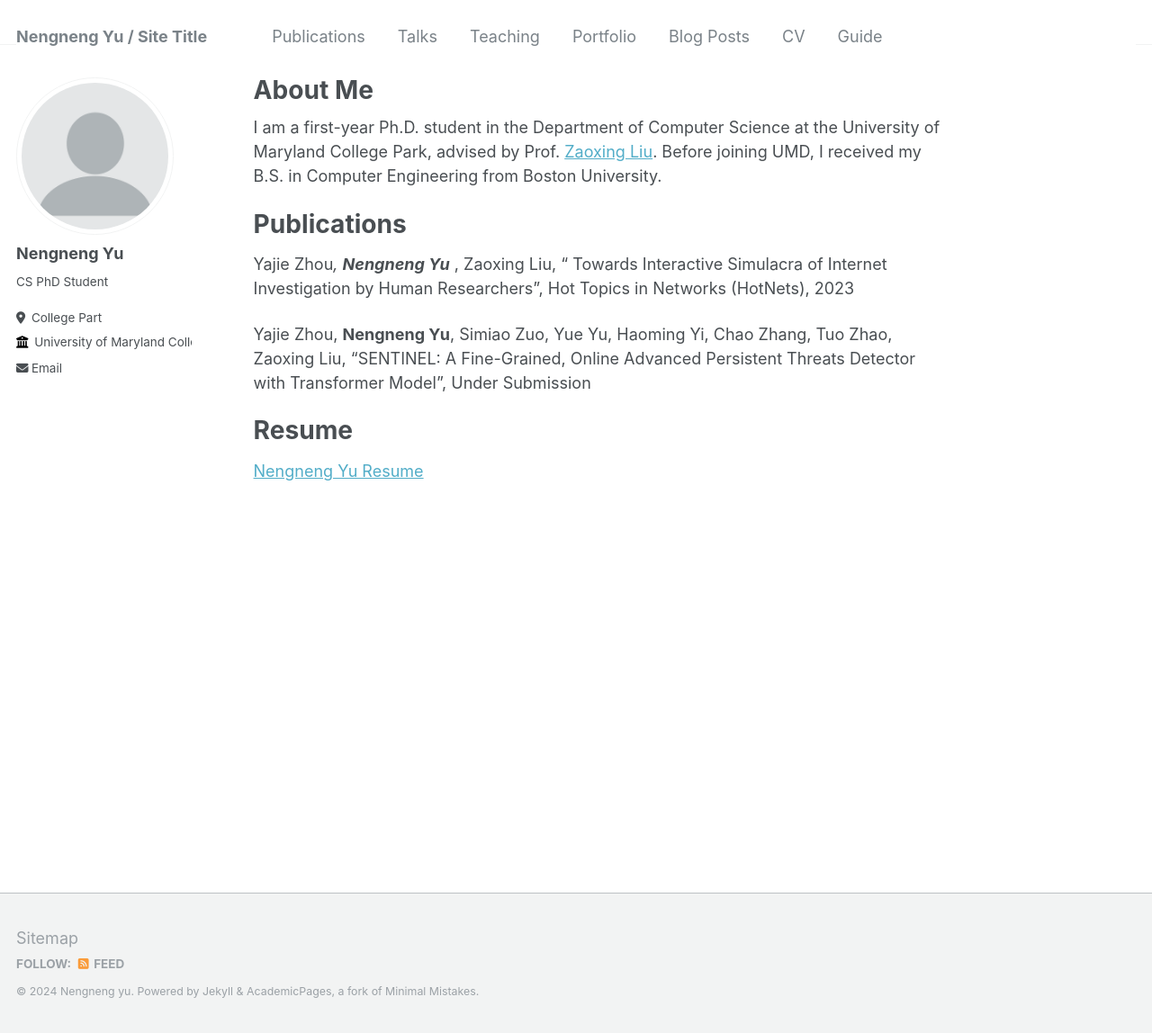
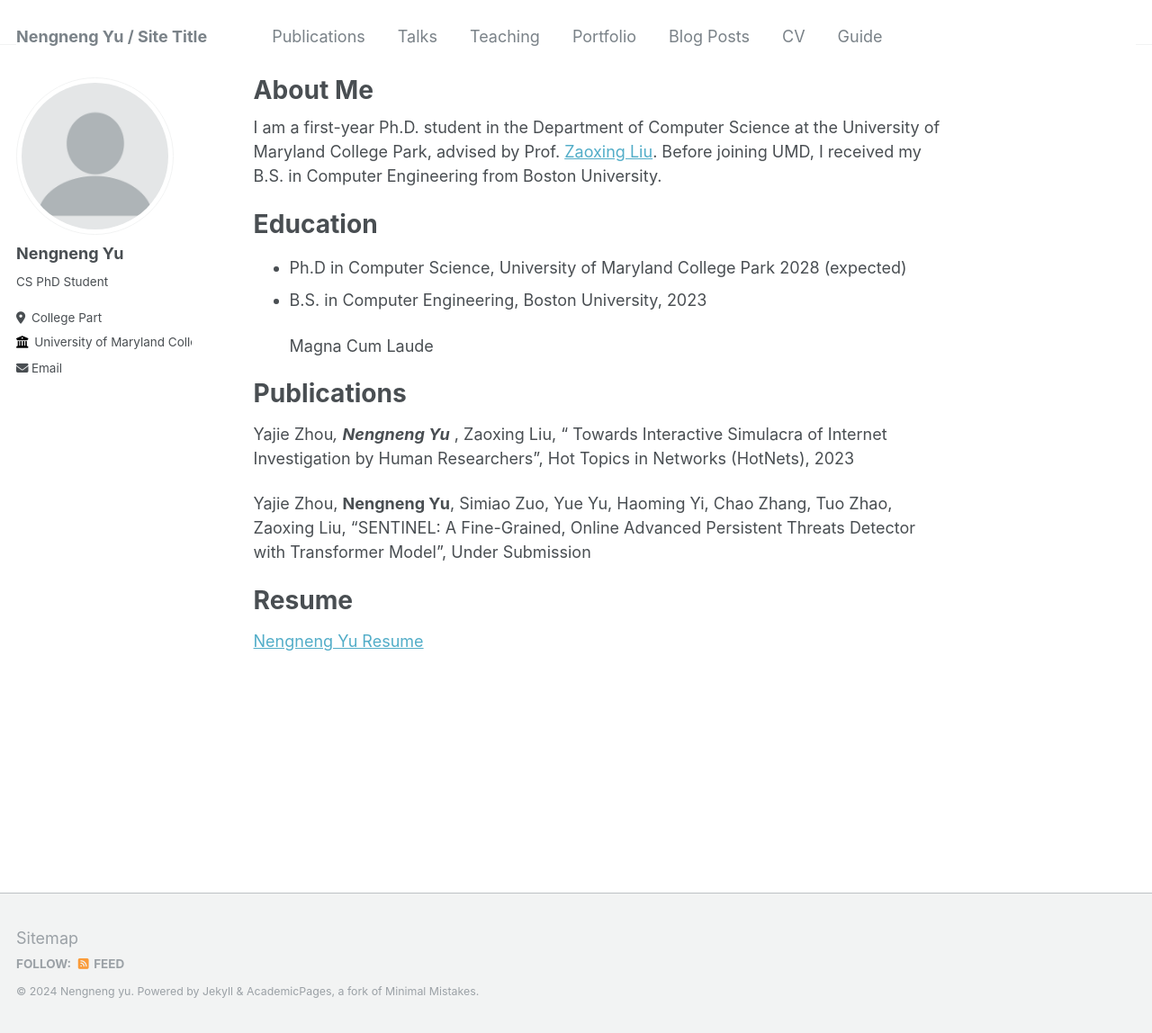
Before and after one commit to Samfisheryu/samfisheryu.github.io, a Jekyll site: the page built from _pages/about.md, in a window 1280 px wide and 1148 px high. Shown: the whole window at 90% size. Built offline with Jekyll 4.4.1, drawn with Linux system fonts in a browser that asks for light colours.

Commit message:
Update about.md

```diff
--- a/_pages/about.md
+++ b/_pages/about.md
@@ -9,6 +9,12 @@ redirect_from:
 
 I am a first-year Ph.D. student in the Department of Computer Science at the University of Maryland College Park, advised by Prof. [Zaoxing Liu](https://zaoxing.github.io/). Before joining UMD, I received my B.S. in Computer Engineering from Boston University.
 
+Education
+======
+* Ph.D in Computer Science, University of Maryland College Park 2028 (expected)
+* B.S. in Computer Engineering, Boston University, 2023
+
+  Magna Cum Laude
 
 Publications
 ======
```
